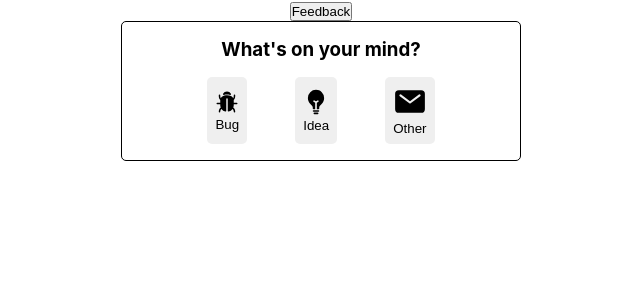
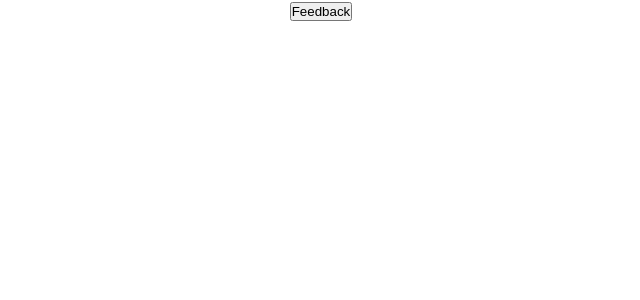
Before and after one commit to josephDorsey/feedback-modal, a React (Create React App) app: page / in a window 1280 px wide. Shown: the top 300 px of the page, without its empty margins (319-959 px from the left). Built offline with nearby package versions, Linux system fonts and the light colour scheme.

Commit message:
refactor: Set initial state for openFBModal

```diff
--- a/src/App.js
+++ b/src/App.js
@@ -3,7 +3,8 @@ import { FeedbackModal } from "./Components/FeedbackModal";
 import "./App.css";
 
 function App() {
-  const [openFBModal, setOpenFBModal] = useState(true);
+  // Set to true for testing
+  const [openFBModal, setOpenFBModal] = useState(false);
   function handleFBClick() {
     if (openFBModal) {
       setOpenFBModal(false);
```
